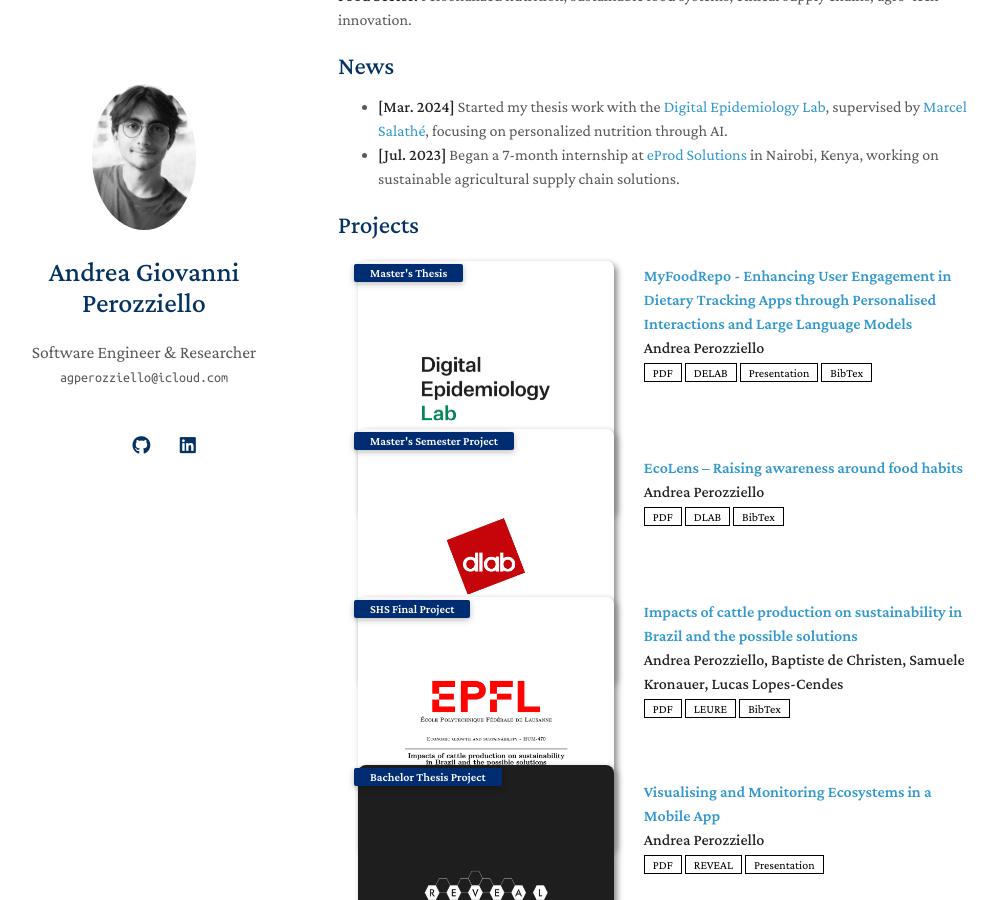
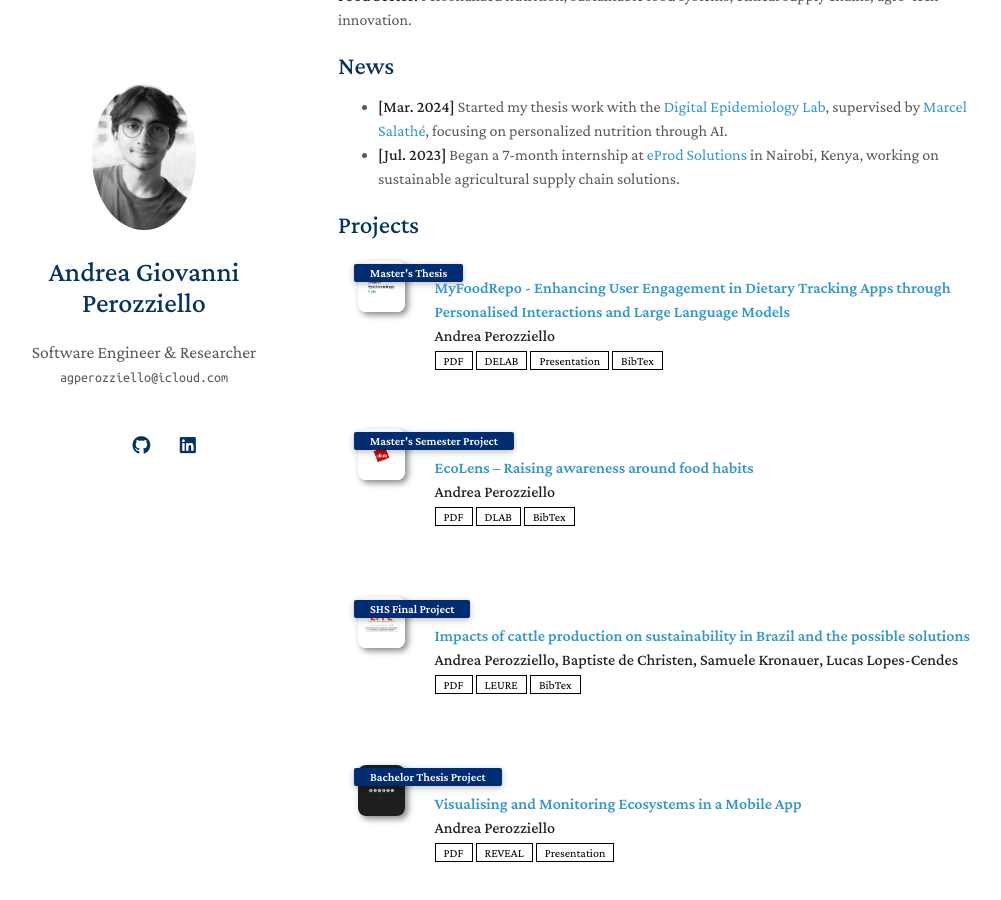
Before and after one commit to peroza/peroza.io, a Jekyll site: the page built from index.md, in a window 1280 px wide and 900 px high, scrolled down 463 px. Shown: the whole window, without its empty margins (132-1133 px from the left). Built offline with Jekyll 4.4.1, drawn with Linux system fonts in a browser that asks for light colours; a style sheet for code colours, icons or effects is not loaded; our own code applies the rules of GitHub Pages for plain Markdown files.

Commit message:
Fixed image aspect ratio

```diff
--- a/_includes/projects.md
+++ b/_includes/projects.md
@@ -9,7 +9,7 @@
 <div class="pub-row">
   <div class="col-sm-3 abbr" style="position: relative;padding-right: 15px;padding-left: 15px;">
     {% if link.image %}
-    <img src="{{ link.image }}" class="teaser img-fluid z-depth-1" style="width:100%;height:auto;">
+    <img src="{{ link.image }}" class="teaser img-fluid z-depth-1" style="width:100%;height:40%;">
     {% endif %}
     {% if link.type %}
     <abbr class="badge">{{ link.type }}</abbr>
```
